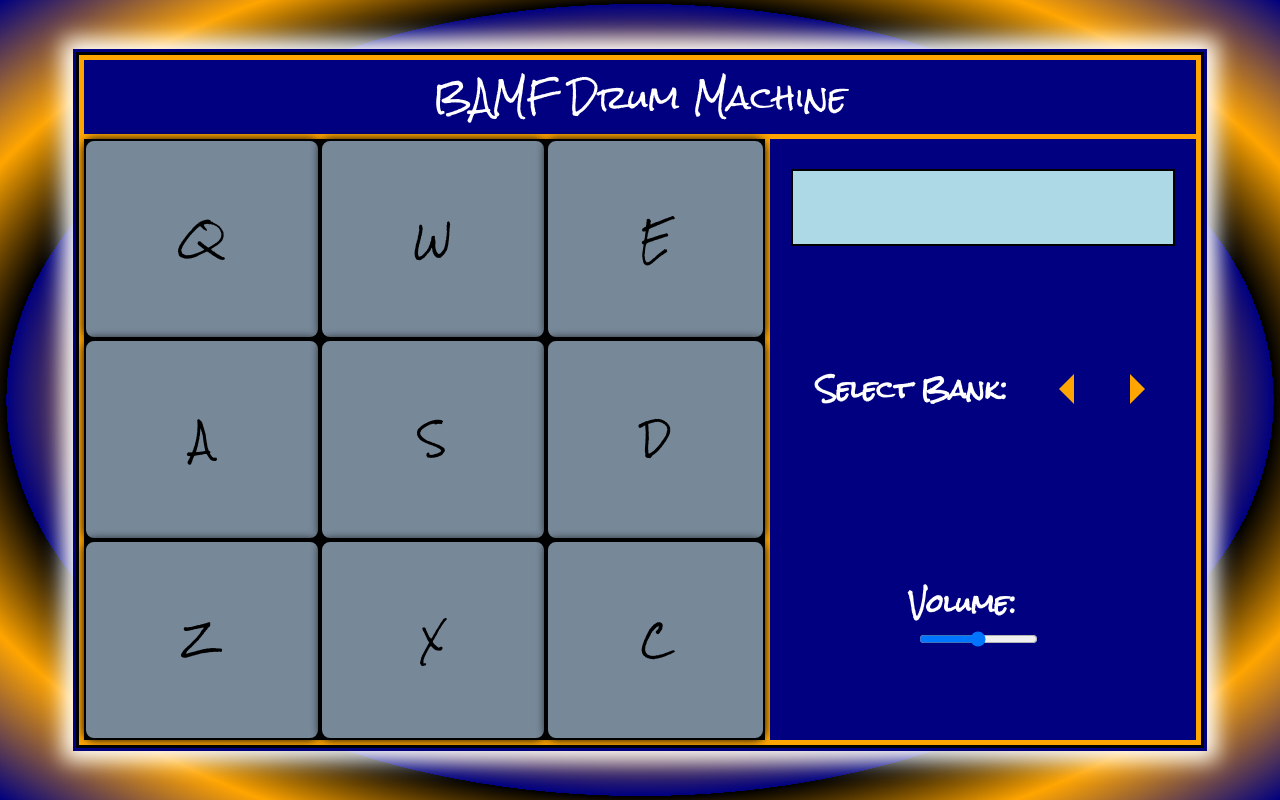
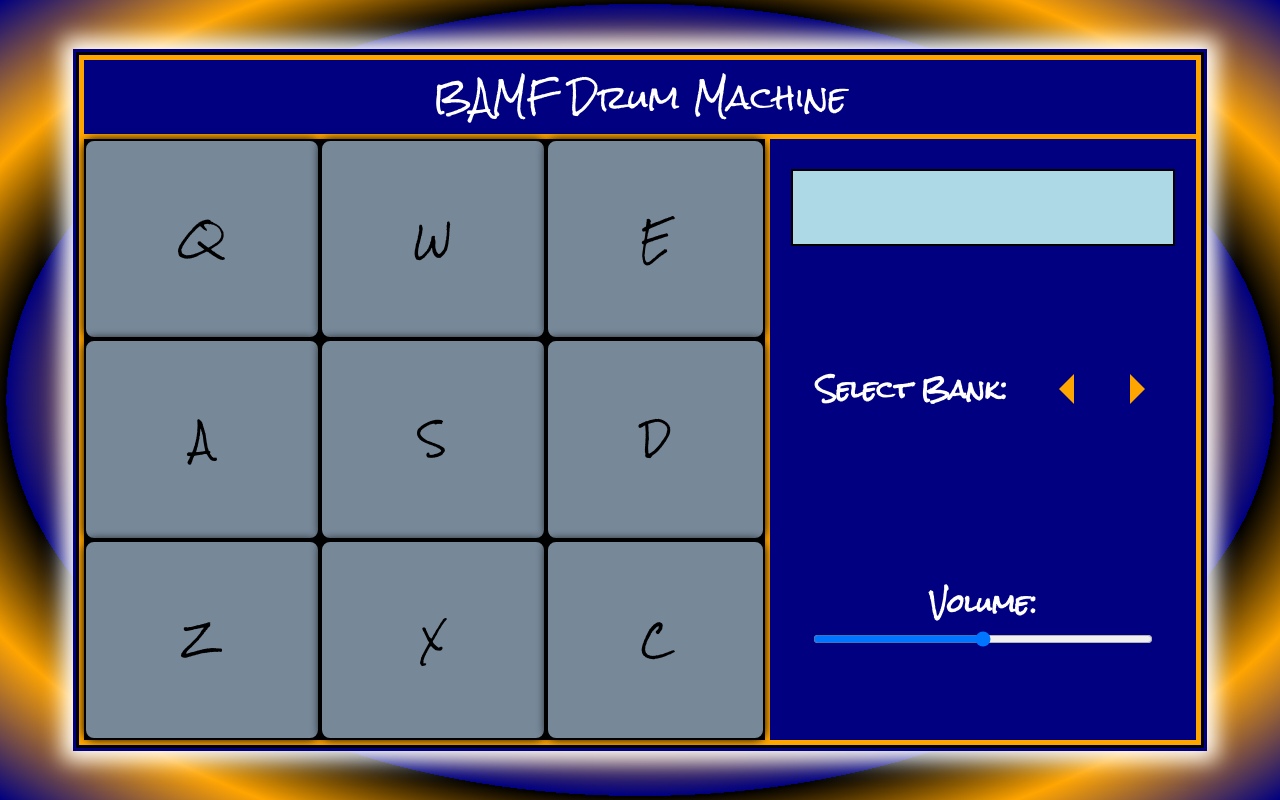
Before and after one commit to zenlex/drum-machine, a React (Create React App) app: page / in a window 1280 px wide. Built offline with nearby package versions, Linux system fonts and the light colour scheme.

Commit message:
fixed layout with vol on large screen

```diff
--- a/src/components/drum-machine.js
+++ b/src/components/drum-machine.js
@@ -80,7 +80,7 @@ class DrumMachine extends React.Component{
                             <div id='bank-prev' onClick={() => this.bankSelect('prev')} />
                             <div id='bank-next' onClick={() => this.bankSelect('next')} />
                         </div>
-                        <div>
+                        <div id='volume-contianer'>
                         <h2>Volume:</h2>
                         <input type='range' id='volume' min = '0' max = '1' step = '.01' value = {this.state.volVal} onChange={this.volChange}/>
                         </div>
--- a/src/index.css
+++ b/src/index.css
@@ -128,7 +128,12 @@ code {
   justify-content: flex-start;
   color: white;
 }
-
+#volume-contianer{
+  display:flex;
+  flex-direction:column;
+  width:100%;
+  align-items:center;
+}
 #volume{
   width: 80%;
   margin: 10px;
```
